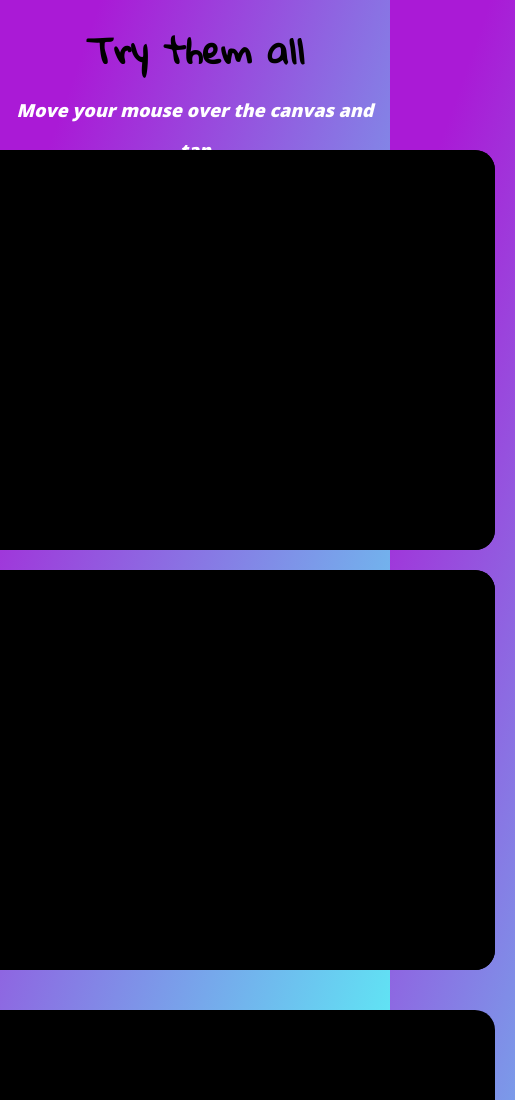
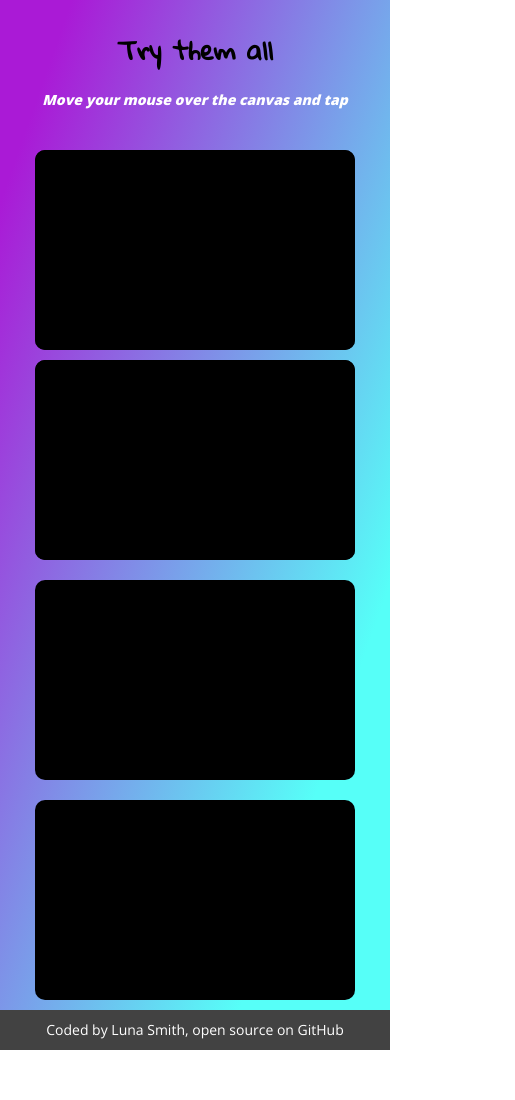
Before and after one commit to Lu-Smith/multiple-canvases-project, a plain HTML site: page index.html in a window 390 px wide. Shown: the top 1100 px of the page, 515 px wide, since content can reach past the window. After the commit the page ends 1050 px from the top, so only its background shows below. Drawn offline with nearby package versions, Linux system fonts and the light colour scheme.

Commit message:
Updated style.css

```diff
--- a/style.css
+++ b/style.css
@@ -55,7 +55,6 @@ canvas {
     background: black;
     border-radius: 20px;
     margin: 20px;
-
 }
 
 footer {
@@ -80,10 +79,33 @@ footer a:hover {
 
 
 @media only screen and (max-width: 1400px) {
-
     main div {
         display: flex;
         flex-direction: column;
     }
+  }
+
+  @media only screen and (max-width: 480px) {
+    header h1 {
+        font-size: 25px;
+    }
+    header h2 {
+        font-size: 14px;
+        margin-top: 10px;
+    }
+    .container {
+        width: 320px;
+        height: 200px;
+    }
+    canvas {
+        border-radius: 10px;
+        margin: 10px;
+    }
+    footer {
+        padding: 10px 0;
+        font-size: 14px;
+        line-height: 20px;
+        height: 40px;
+    }
 
   }
```
